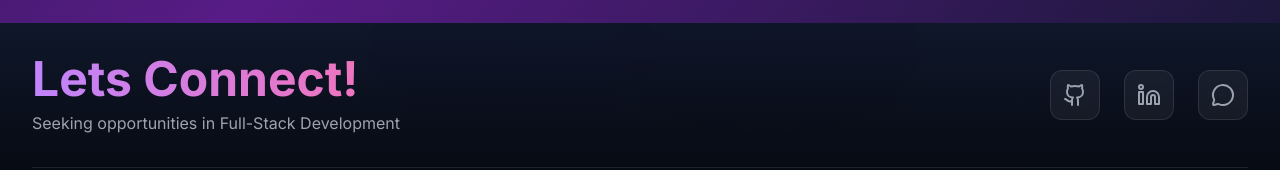
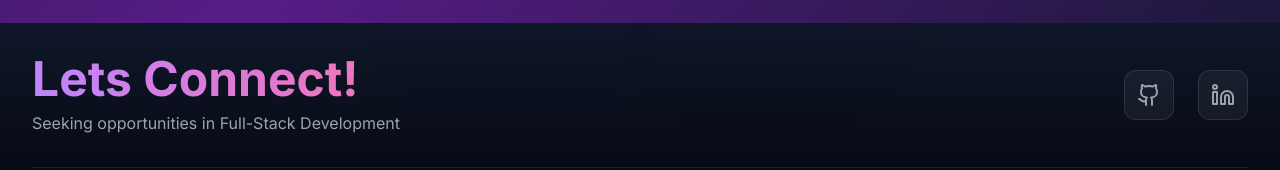
Before and after one commit to arosha-w/Portfolio-arosha, a React (Vite) app in the folder Portfolio/: page /#/contact in a window 1280 px wide. Shown: the part 1199-1369 px from the top of the page. Built offline with nearby package versions, Linux system fonts and the light colour scheme.

Commit message:
update contacts details

```diff
--- a/Portfolio/src/components/Layout/Footer.jsx
+++ b/Portfolio/src/components/Layout/Footer.jsx
@@ -24,7 +24,7 @@ const Footer = () => {
 
             <div className="flex space-x-6">
 
-                <a href="https://github.com"
+                <a href="https://github.com/arosha-w"
                 target="_blank"
                 rel="noopener noreferrer"
                 className="p-3 bg-white/5 hover:bg-white/10 backdrop-blur-sm rounded-xl border border-white/10 hover:border-purple-500/50 text-gray-400 hover:text-purple-400 transition-all duration-300 hover:scale-110"
@@ -34,23 +34,13 @@ const Footer = () => {
               </a>
 
 
-              <a href="https://linkedin.com"
+              <a href="https://www.linkedin.com/in/arosha-wijekoon-206223312/"
                 target="_blank"
                 rel="noopener noreferrer"
                 className="p-3 bg-white/5 hover:bg-white/10 backdrop-blur-sm rounded-xl border border-white/10 hover:border-blue-500/50 text-gray-400 hover:text-blue-400 transition-all duration-300 hover:scale-110"
                 aria-label="LinkedIn"
               >
                 <Linkedin className="w-6 h-6" />
-              </a>
-
-
-                <a href="https://twitter.com"
-                target="_blank"
-                rel="noopener noreferrer"
-                className="p-3 bg-white/5 hover:bg-white/10 backdrop-blur-sm rounded-xl border border-white/10 hover:border-sky-500/50 text-gray-400 hover:text-sky-400 transition-all duration-300 hover:scale-110"
-                aria-label="Twitter"
-              >
-                <MessageCircle className="w-6 h-6" />
               </a>
             </div>
           </div>
--- a/Portfolio/src/pages/Contact.jsx
+++ b/Portfolio/src/pages/Contact.jsx
@@ -30,7 +30,7 @@ const Contact = () => {
       icon: Linkedin,
       title: "LinkedIn",
       value: "Arosha Wijekoon",
-      link: "https://linkedin.com/in/aroshawijekoon",
+      link: "https://www.linkedin.com/in/arosha-wijekoon-206223312/",
       color: "from-orange-500 to-red-500",
       external: true,
     },
--- a/Portfolio/src/pages/Home.jsx
+++ b/Portfolio/src/pages/Home.jsx
@@ -79,7 +79,7 @@ const Home = () => {
                 <a href="https://github.com/arosha-w" className="group p-3 sm:p-4 bg-white/10 hover:bg-white/20 backdrop-blur-sm rounded-xl border border-white/20 transition-all duration-300 hover:scale-110">
                   <Github className="w-5 h-5 sm:w-6 sm:h-6 text-white group-hover:text-purple-300 transition-colors" />
                 </a>
-                <a href="https://linkedin.com/in/aroshawijekoon" className="group p-3 sm:p-4 bg-white/10 hover:bg-white/20 backdrop-blur-sm rounded-xl border border-white/20 transition-all duration-300 hover:scale-110">
+                <a href="https://www.linkedin.com/in/arosha-wijekoon-206223312/" className="group p-3 sm:p-4 bg-white/10 hover:bg-white/20 backdrop-blur-sm rounded-xl border border-white/20 transition-all duration-300 hover:scale-110">
                   <Linkedin className="w-5 h-5 sm:w-6 sm:h-6 text-white group-hover:text-purple-300 transition-colors" />
                 </a>
               </div>
```
